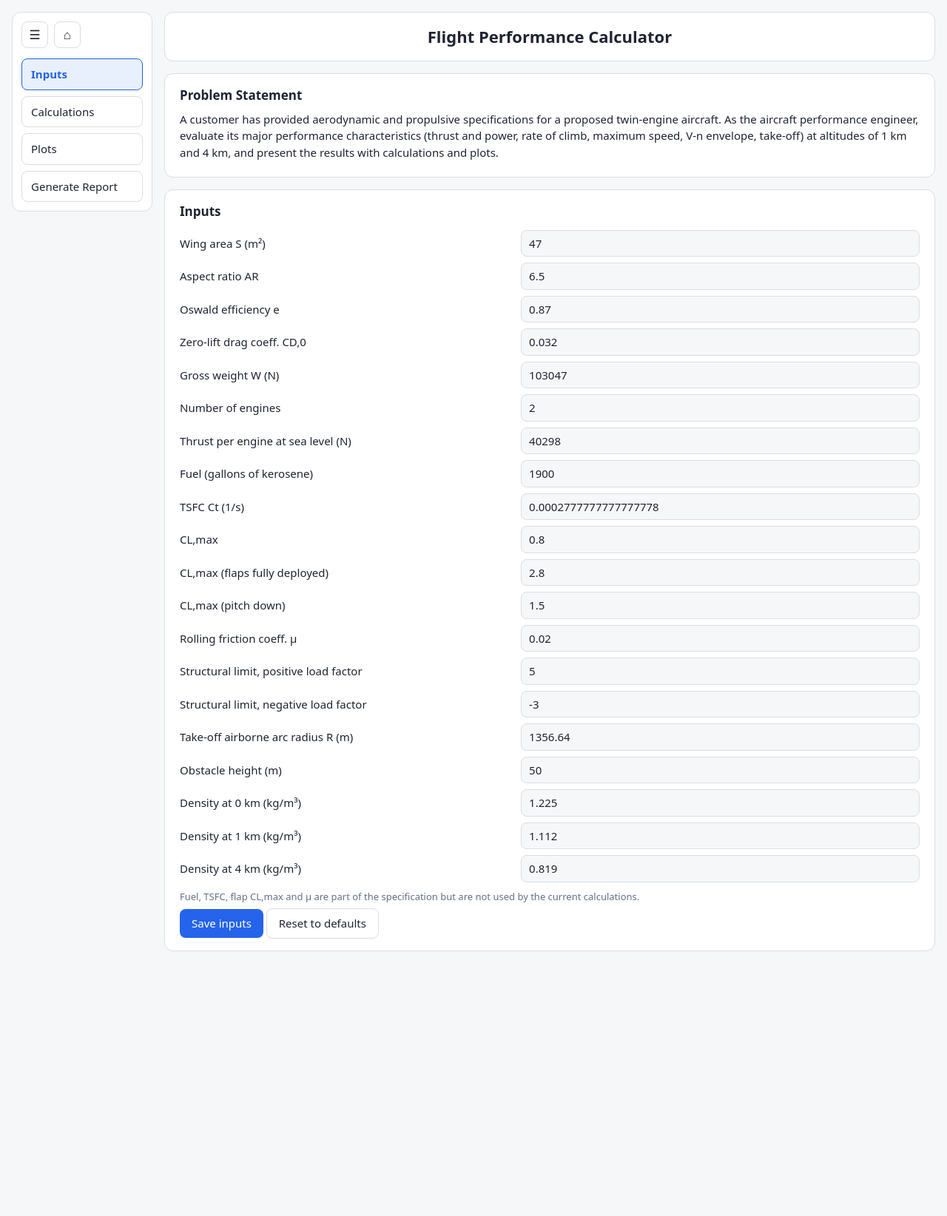
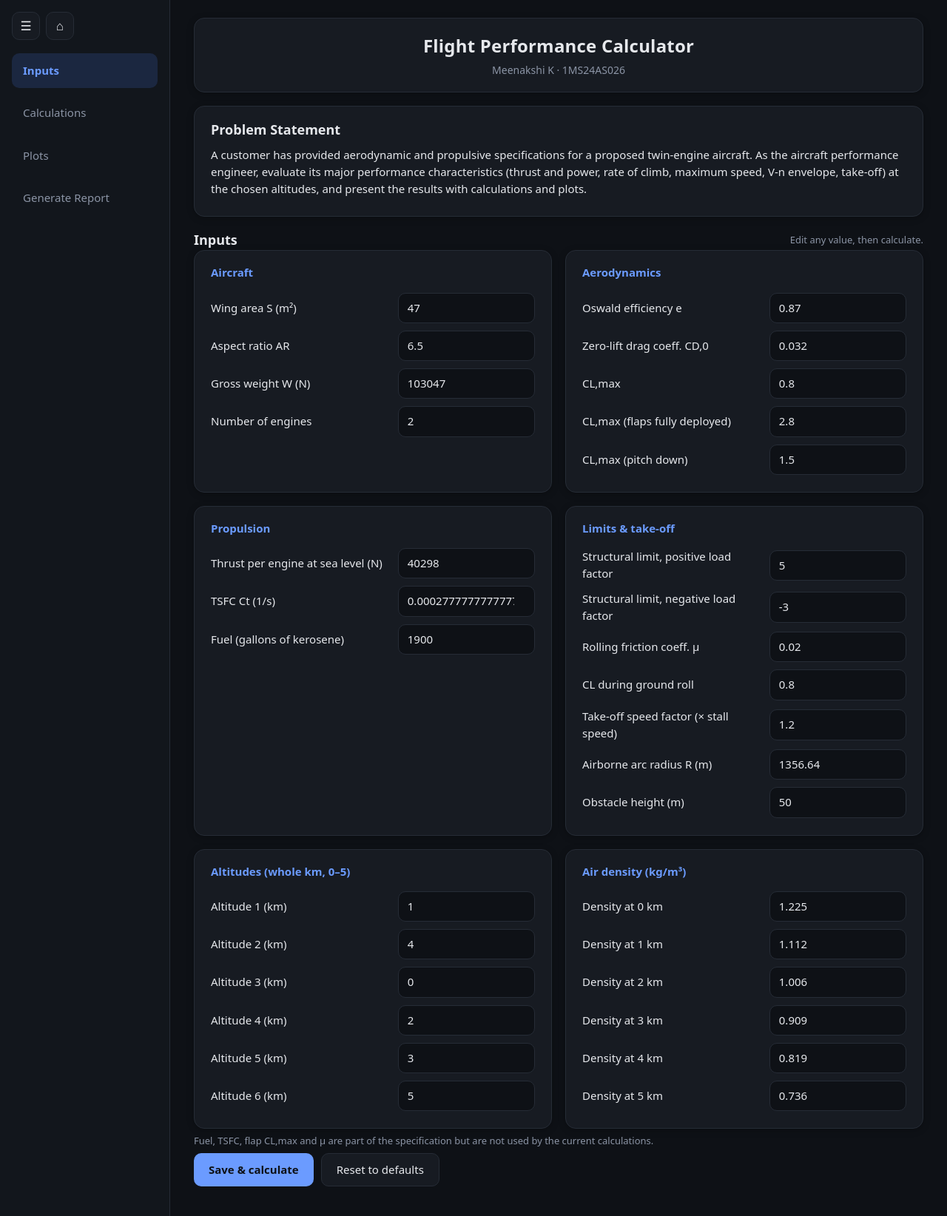
Before and after one commit to meenakshi-kay/flight-parameters-calculator, a Flask app: page /inputs in a window 1280 px wide. Shown: the whole page at 74% size. Run offline with Flask 3, Linux system fonts and the light colour scheme.

Commit message:
Add enhancements

```diff
--- a/app.py
+++ b/app.py
@@ -1,5 +1,7 @@
 from flask import Flask, redirect, render_template, request, session, url_for
 import performance as perf
+from performance import altitudes, ALT_KEYS
+
 
 app = Flask(__name__)
 app.secret_key = "change-me"  # needed for session storage of inputs
@@ -8,11 +10,18 @@ app.secret_key = "change-me"  # needed for session storage of inputs
 def params():
     P = dict(perf.DEFAULTS)
     P.update(session.get("inputs", {}))
+    for key in ALT_KEYS:
+        P[key] = min(5, max(0, int(round(P[key]))))
     return P
 
 
-def alt():
-    return 4 if request.args.get("alt") == "4" else 1
+def pick_alt(P):
+    alts = altitudes(P)
+    try:
+        h = int(request.args.get("alt", alts[0]))
+    except ValueError:
+        h = alts[0]
+    return h if h in alts else alts[0]
 
 
 @app.context_processor
@@ -28,41 +37,41 @@ def home():
 @app.route("/inputs", methods=["GET", "POST"])
 def inputs():
     if request.method == "POST":
-        if "reset" in request.form:
+        if request.form.get("action") == "reset":
             session.pop("inputs", None)
-        else:
-            vals = {}
-            for key, _, default in perf.FIELDS:
-                try:
-                    vals[key] = float(request.form[key])
-                except (KeyError, ValueError):
-                    vals[key] = default
-            session["inputs"] = vals
-        return redirect(url_for("inputs", saved=1))
-    return render_template("inputs.html", fields=perf.FIELDS, P=params(), saved=request.args.get("saved"))
+            return redirect(url_for("inputs", msg="reset"))
+        vals = {}
+        for key, _, default in perf.FIELDS:
+            try:
+                vals[key] = float(request.form[key])
+            except (KeyError, ValueError):
+                vals[key] = default
+        session["inputs"] = vals
+        return redirect(url_for("calculations"))
+    return render_template("inputs.html", groups=perf.GROUPS, P=params(), msg=request.args.get("msg"))
 
 
 @app.route("/calculations")
 def calculations():
-    P, h = params(), alt()
-    return render_template("calculations.html", cards=perf.cards(P, perf.calc(P, h)), alt=h)
+    P = params(); h = pick_alt(P)
+    return render_template("calculations.html", cards=perf.cards(P, perf.calc(P, h)), alt=h, alts=altitudes(P))
 
 
 @app.route("/plots")
 def plots():
-    P, h = params(), alt()
+    P = params(); h = pick_alt(P)
     imgs = perf.plots(P, perf.calc(P, h)) + [perf.altitude_plot(P)]
-    return render_template("plots.html", imgs=imgs, alt=h)
+    return render_template("plots.html", imgs=imgs, alt=h, alts=altitudes(P))
 
 
 @app.route("/report")
 def report():
     P = params()
     sections = []
-    for h in (1, 4):
+    for h in sorted({P["h1"], P["h2"]}):
         r = perf.calc(P, h)
-        sections.append(dict(h=h, cards=perf.cards(P, r)[:5], imgs=perf.plots(P, r)))
-    return render_template("report.html", P=P, sections=sections, alt_img=perf.altitude_plot(P))
+        sections.append(dict(h=h, cards=perf.cards(P, r)[:5], imgs=perf.plots(P, r, "light")))
+    return render_template("report.html", P=P, sections=sections, alt_img=perf.altitude_plot(P, "light"))
 
 
 if __name__ == "__main__":
--- a/static/style.css
+++ b/static/style.css
@@ -1,36 +1,75 @@
-:root{--bg:#f6f7f9;--card:#fff;--fg:#1f2430;--mute:#667085;--line:#d9dde4;--acc:#2563eb;--accbg:#e8effd}
+:root{--bg:#0e1116;--side:#12161c;--card:#171b22;--fg:#e6e8ec;--mute:#8b94a5;--line:#262c36;--acc:#6b9bff;--accbg:#1b2740}
 *{box-sizing:border-box}
-body{margin:0;background:var(--bg);color:var(--fg);font:15px/1.5 system-ui,-apple-system,"Segoe UI",Roboto,sans-serif}
-.app{display:flex;gap:16px;padding:16px;min-height:100vh;align-items:flex-start}
-.side{width:190px;flex:none;background:var(--card);border:1px solid var(--line);border-radius:12px;padding:12px;display:flex;flex-direction:column;gap:8px;position:sticky;top:16px}
-.side.hide{display:none}
-.tools{display:flex;gap:8px;margin-bottom:6px}
+html{scroll-behavior:smooth}
+body{margin:0;background:var(--bg);color:var(--fg);font:15px/1.55 system-ui,-apple-system,"Segoe UI",Roboto,sans-serif;-webkit-font-smoothing:antialiased}
+a{color:inherit;text-decoration:none}
 button{font:inherit;color:var(--fg);cursor:pointer}
-a{color:inherit;text-decoration:none}
-.icon{width:36px;height:36px;border:1px solid var(--line);background:var(--card);border-radius:8px;font-size:17px;display:flex;align-items:center;justify-content:center}
-.nav{padding:9px 12px;border:1px solid var(--line);background:var(--card);border-radius:8px}
-.nav.on{background:var(--accbg);border-color:var(--acc);color:var(--acc);font-weight:600}
-.main{flex:1;min-width:0;display:flex;flex-direction:column;gap:16px}
-.box{background:var(--card);border:1px solid var(--line);border-radius:12px;padding:16px 20px}
-h1{margin:0;font-size:22px;text-align:center}
-h2{margin:0 0 8px;font-size:17px}
-h3{margin:0 0 8px;font-size:15px}
+
+.app{display:grid;grid-template-columns:230px 1fr;height:100vh;transition:grid-template-columns .25s ease}
+.app.collapsed{grid-template-columns:0 1fr}
+.app.collapsed .side{visibility:hidden;padding:0;border:0}
+.side{background:var(--side);border-right:1px solid var(--line);padding:16px;display:flex;flex-direction:column;gap:10px;overflow:hidden}
+.tools{display:flex;gap:8px;margin-bottom:8px}
+.icon{width:38px;height:38px;border:1px solid var(--line);background:var(--card);border-radius:10px;font-size:17px;display:flex;align-items:center;justify-content:center;transition:border-color .2s,background .2s}
+.icon:hover{border-color:var(--acc)}
+.nav{padding:11px 14px;border:1px solid transparent;border-radius:10px;color:var(--mute);transition:background .2s,color .2s}
+.nav:hover{background:var(--card);color:var(--fg)}
+.nav.on{background:var(--accbg);color:var(--acc);font-weight:600}
+
+.main{overflow-y:auto;padding:24px 32px 40px;display:flex;flex-direction:column;gap:18px}
+.content{display:flex;flex-direction:column;gap:18px;animation:fade .3s ease}
+@keyframes fade{from{opacity:0;transform:translateY(6px)}to{opacity:1;transform:none}}
+.box{background:var(--card);border:1px solid var(--line);border-radius:14px;padding:18px 22px;box-shadow:0 2px 10px rgba(0,0,0,.25)}
+h1{margin:0;font-size:24px;font-weight:650;text-align:center;letter-spacing:.2px}
+h2{margin:0 0 8px;font-size:18px}
+h3{margin:0 0 10px;font-size:15px;color:var(--acc)}
 .bar h2{margin:0}
 p{margin:6px 0}
 .mute{color:var(--mute);font-size:13px}
-.grid{display:grid;grid-template-columns:repeat(2,minmax(0,1fr));gap:16px}
-.row{display:grid;grid-template-columns:minmax(150px,1fr) 1.2fr;gap:12px;align-items:center;padding:4px 0}
-input{width:100%;font:inherit;padding:6px 10px;border:1px solid var(--line);border-radius:8px;background:var(--bg);color:var(--fg)}
-.kv{display:flex;justify-content:space-between;gap:12px;padding:4px 0;border-bottom:1px solid var(--line)}
+
+.grid{display:grid;grid-template-columns:repeat(auto-fit,minmax(320px,1fr));gap:18px}
+.grid.wide{grid-template-columns:repeat(auto-fit,minmax(440px,1fr))}
+.bar{display:flex;justify-content:space-between;align-items:center;gap:12px;flex-wrap:wrap}
+.row{display:grid;grid-template-columns:1.3fr 1fr;gap:12px;align-items:center;padding:5px 0}
+input{width:100%;font:inherit;color:var(--fg);padding:8px 12px;background:var(--bg);border:1px solid var(--line);border-radius:10px;outline:none;transition:border-color .2s,box-shadow .2s}
+input:focus{border-color:var(--acc);box-shadow:0 0 0 3px rgba(107,155,255,.18)}
+.actions{display:flex;gap:10px;flex-wrap:wrap}
+.primary,.secondary{border-radius:10px;padding:10px 20px;transition:filter .2s,border-color .2s}
+.primary{background:var(--acc);color:#0e1116;border:0;font-weight:600}
+.primary:hover{filter:brightness(1.1)}
+.secondary{background:var(--card);border:1px solid var(--line)}
+.secondary:hover{border-color:var(--acc)}
+.kv{display:flex;justify-content:space-between;gap:12px;padding:6px 0;border-bottom:1px solid var(--line)}
 .kv:last-child{border:0}
-.kv b{font-variant-numeric:tabular-nums;text-align:right}
-.seg{display:inline-flex;border:1px solid var(--line);border-radius:8px;overflow:hidden}
-.seg a{background:var(--card);padding:6px 16px}
-.seg a.on{background:var(--acc);color:#fff}
-.note{border:1px dashed var(--line);border-radius:8px;padding:10px 14px;color:var(--mute);font-size:13px}
-img{width:100%;height:auto;display:block}
-.primary{background:var(--acc);color:#fff;border:0;border-radius:8px;padding:8px 16px}
-.secondary{background:var(--card);border:1px solid var(--line);border-radius:8px;padding:8px 16px}
-.bar{display:flex;justify-content:space-between;align-items:center;gap:12px;flex-wrap:wrap}
-@media (max-width:760px){.app{flex-direction:column}.side{width:100%;position:static}.grid{grid-template-columns:1fr}}
-@media print{.side,.noprint{display:none!important}.app{padding:0;display:block}.box{border:0;padding:8px 0}}
+.kv b{font-variant-numeric:tabular-nums;text-align:right;font-weight:600}
+.seg{display:inline-flex;border:1px solid var(--line);border-radius:10px;overflow:hidden}
+.seg a{background:var(--card);padding:7px 18px;transition:background .2s}
+.seg a:hover{background:var(--accbg)}
+.seg a.on{background:var(--acc);color:#0e1116;font-weight:600}
+.note{border:1px dashed var(--line);border-radius:10px;padding:12px 16px;color:var(--mute);font-size:13px}
+img{width:100%;height:auto;display:block;border-radius:8px}
+
+.paper{background:#fff;color:#1f2430;border-radius:14px;padding:32px 36px}
+.paper h3{color:#2563eb}
+.paper .mute{color:#667085}
+.paper .kv{border-color:#d9dde4}
+.paper .sec{margin-top:28px;padding-top:12px;border-top:1px solid #d9dde4}
+.paper .plotgrid{margin-top:18px}
+
+
+.who{text-align:center;color:var(--mute);font-size:14px;margin-top:4px}
+
+@media (max-width:820px){
+  .app{display:block;height:auto}
+  .side{flex-direction:row;flex-wrap:wrap;border-right:0;border-bottom:1px solid var(--line)}
+  .main{overflow:visible;padding:16px}
+  .grid,.grid.wide{grid-template-columns:1fr}
+}
+@media print{
+  .side,.noprint,.bar button{display:none!important}
+  .app{display:block;height:auto}
+  body,.main{background:#fff;overflow:visible;padding:0}
+  .main>header,.main>section{display:none}
+  .paper{padding:0;border-radius:0}
+  .content{animation:none}
+}
--- a/templates/base.html
+++ b/templates/base.html
@@ -7,10 +7,10 @@
   <link rel="stylesheet" href="{{ url_for('static', filename='style.css') }}">
 </head>
 <body>
-<div class="app">
-  <aside class="side" id="side">
+<div class="app" id="app">
+  <aside class="side">
     <div class="tools">
-      <button class="icon" onclick="document.getElementById('side').classList.toggle('hide')" title="Hide menu">☰</button>
+      <button class="icon" onclick="document.getElementById('app').classList.toggle('collapsed')" title="Toggle menu">☰</button>
       <a class="icon" href="{{ url_for('home') }}" title="Home">⌂</a>
     </div>
     <a class="nav {{ 'on' if page == 'inputs' }}" href="{{ url_for('inputs') }}">Inputs</a>
@@ -18,14 +18,19 @@
     <a class="nav {{ 'on' if page == 'plots' }}" href="{{ url_for('plots') }}">Plots</a>
     <a class="nav {{ 'on' if page == 'report' }}" href="{{ url_for('report') }}">Generate Report</a>
   </aside>
-  <div class="main">
-    <div class="box"><h1>Flight Performance Calculator</h1></div>
-    <div class="box">
+  <main class="main">
+
+    <header class="box head">
+  <h1>Flight Performance Calculator</h1>
+  <div class="who">Meenakshi K · 1MS24AS026</div>
+</header>
+
+    <section class="box">
       <h2>Problem Statement</h2>
-      <p>A customer has provided aerodynamic and propulsive specifications for a proposed twin-engine aircraft. As the aircraft performance engineer, evaluate its major performance characteristics (thrust and power, rate of climb, maximum speed, V-n envelope, take-off) at altitudes of 1 km and 4 km, and present the results with calculations and plots.</p>
-    </div>
-    {% block content %}{% endblock %}
-  </div>
+      <p>A customer has provided aerodynamic and propulsive specifications for a proposed twin-engine aircraft. As the aircraft performance engineer, evaluate its major performance characteristics (thrust and power, rate of climb, maximum speed, V-n envelope, take-off) at the chosen altitudes, and present the results with calculations and plots.</p>
+    </section>
+    <div class="content">{% block content %}{% endblock %}</div>
+  </main>
 </div>
 </body>
 </html>
--- a/templates/inputs.html
+++ b/templates/inputs.html
@@ -1,16 +1,24 @@
 {% extends "base.html" %}
 {% block content %}
-<form class="box" method="post">
-  <h2>Inputs</h2>
-  {% for key, label, default in fields %}
-  <div class="row">
-    <label for="{{ key }}">{{ label }}</label>
-    <input id="{{ key }}" name="{{ key }}" type="number" step="any" value="{{ P[key] }}">
+<form method="post">
+  <div class="bar"><h2>Inputs</h2><span class="mute">{% if msg %}Reset to the tutorial values.{% else %}Edit any value, then calculate.{% endif %}</span></div>
+  <div class="grid wide">
+    {% for title, items in groups %}
+    <div class="box">
+      <h3>{{ title }}</h3>
+      {% for key, label, default in items %}
+      <div class="row">
+        <label for="{{ key }}">{{ label }}</label>
+        <input id="{{ key }}" name="{{ key }}" type="number" step="any" value="{{ P[key] }}" required>
+      </div>
+      {% endfor %}
+    </div>
+    {% endfor %}
   </div>
-  {% endfor %}
   <p class="mute">Fuel, TSFC, flap CL,max and μ are part of the specification but are not used by the current calculations.</p>
-  <button class="primary" type="submit">Save inputs</button>
-  <button class="secondary" type="submit" name="reset" value="1" formnovalidate>Reset to defaults</button>
-  {% if saved %}<span class="mute"> Saved.</span>{% endif %}
+  <div class="actions">
+    <button class="primary" type="submit" name="action" value="calc">Save &amp; calculate</button>
+    <button class="secondary" type="submit" name="action" value="reset" formnovalidate>Reset to defaults</button>
+  </div>
 </form>
 {% endblock %}
```
Also changed, not shown: performance.py (+101 -71 lines), templates/calculations.html (+2 -5 lines), templates/home.html (+19 -4 lines), templates/plots.html (+2 -5 lines), templates/report.html (+11 -11 lines).
